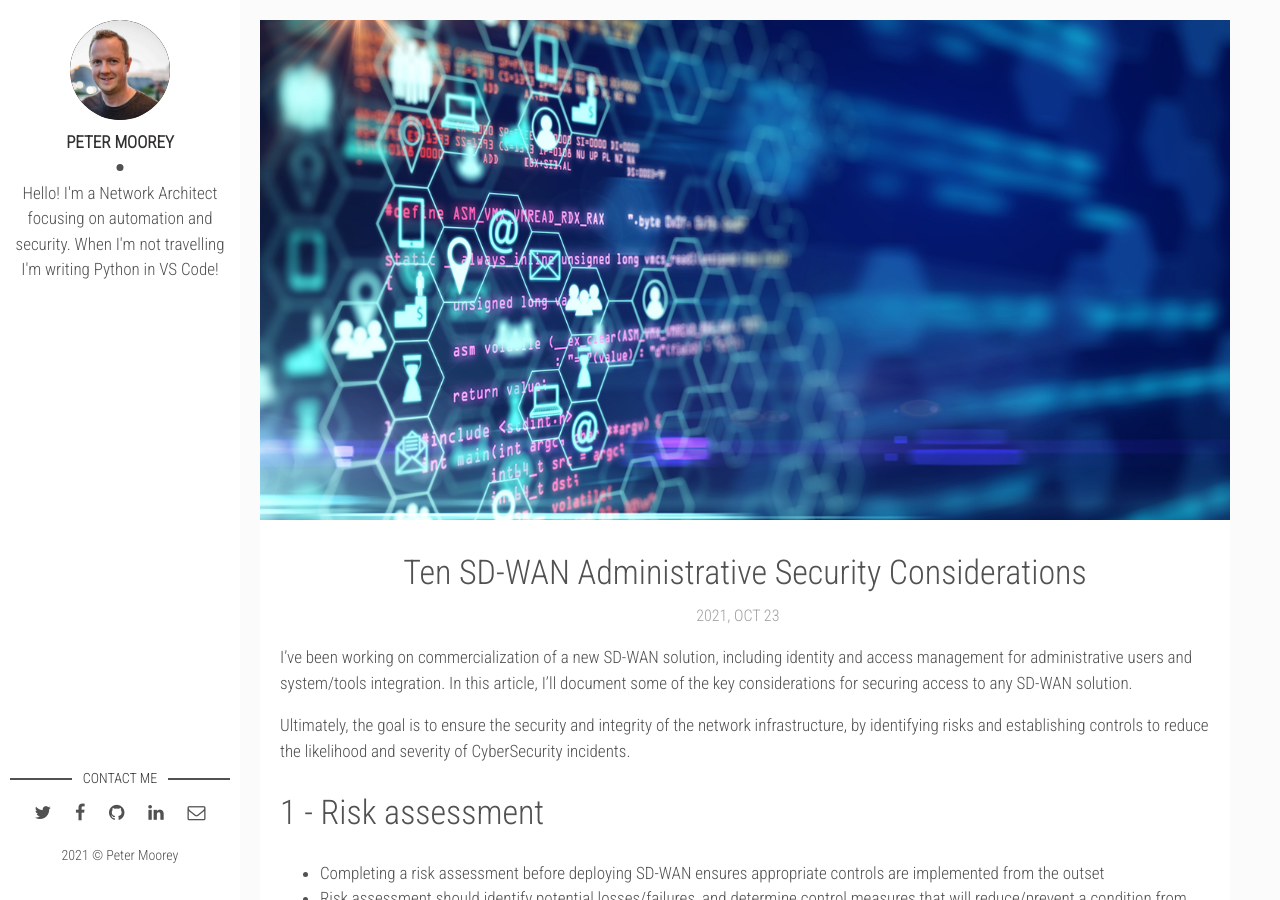
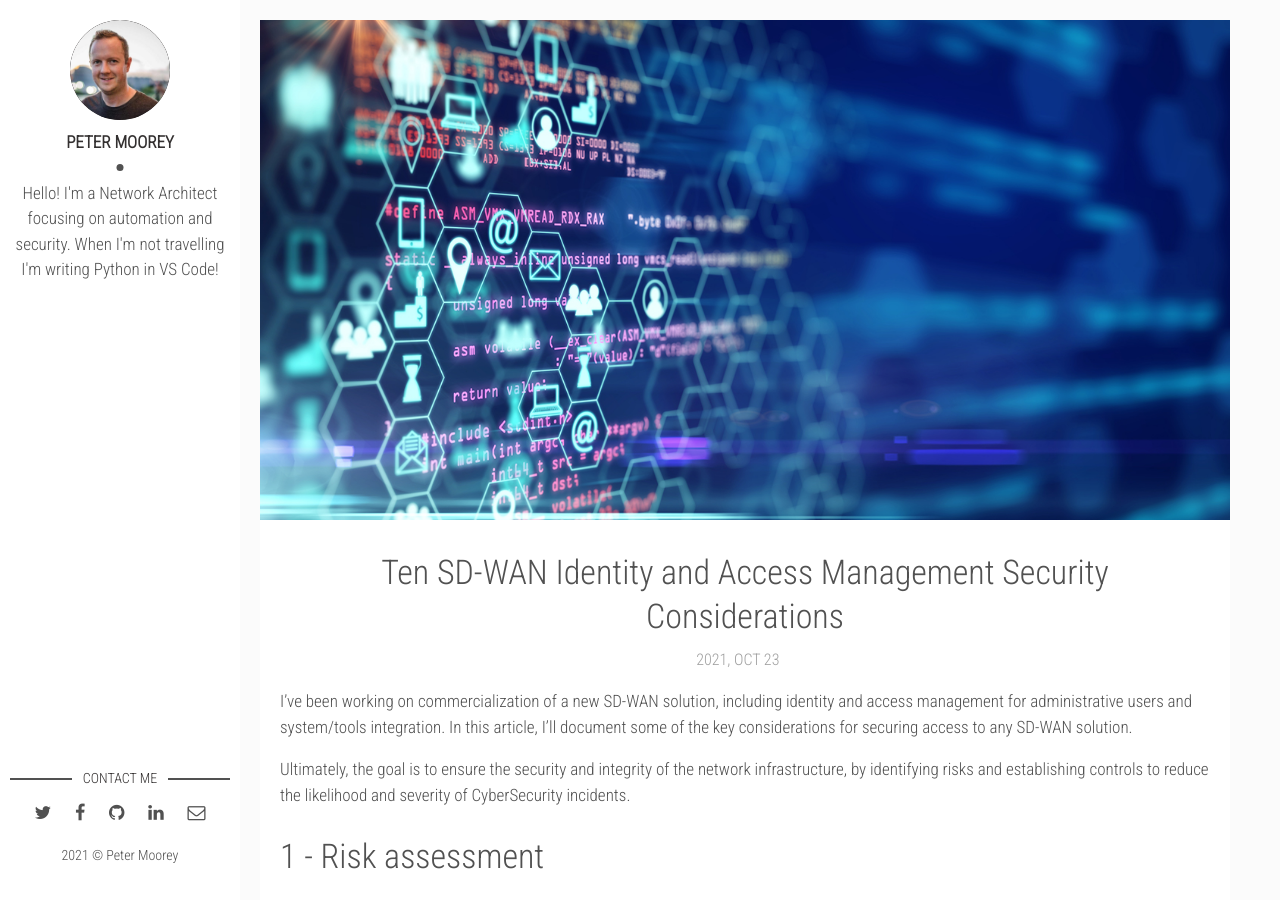
Before and after one commit to petermoorey/petermoorey.github.io, a Jekyll site: the page built from _posts/2021-10-23-ten-sd-wan-iam-security-considerations.markdown, in a window 1280 px wide and 900 px high. Built offline with Jekyll 4.4.1, drawn with Linux system fonts in a browser that asks for light colours; nearby versions of some CDN libraries.

Commit message:
Updated title

```diff
--- a/_posts/2021-10-23-ten-sd-wan-administrative-security-considerations.markdown
+++ b/_posts/2021-10-23-ten-sd-wan-iam-security-considerations.markdown
@@ -1,6 +1,6 @@
 ---
 layout: post
-title: Ten SD-WAN Administrative Security Considerations
+title: Ten SD-WAN Identity and Access Management Security Considerations
 date: 2021-10-23 07:38:20 +0000
 description:
 img: sd-wan.jpg
```
